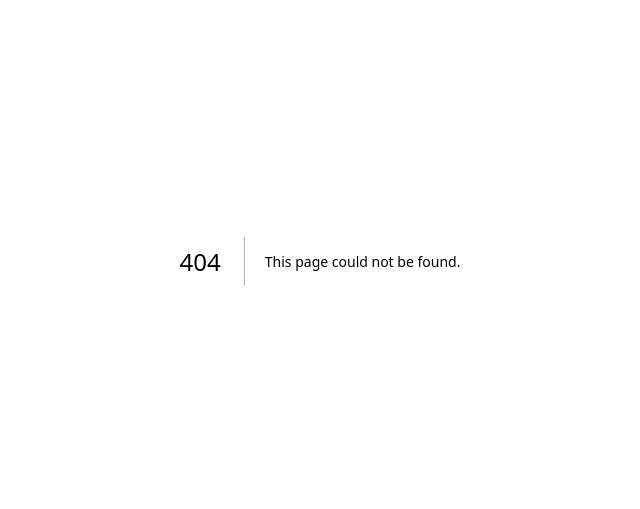
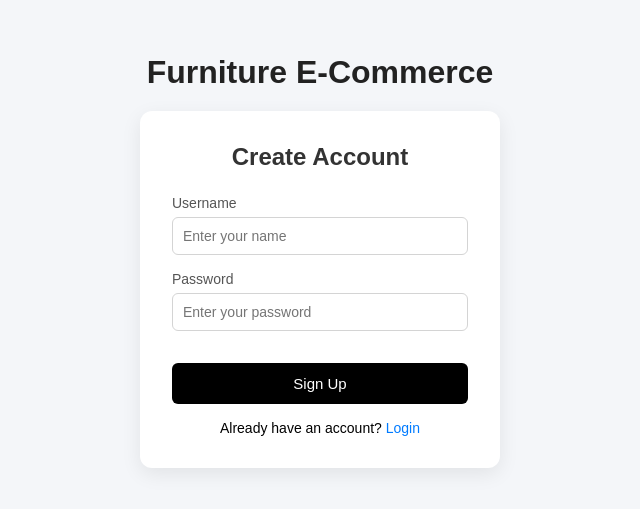
Before and after one commit to AnikMajumdar/includeFallProjecteFurniture, a Next.js app in the folder frontend/: page /signup in a window 1280 px wide. Before the commit this address had no page. Shown: the part 139-648 px from the top of the page, without its empty margins (320-960 px from the left). Built offline with nearby package versions, Linux system fonts and the light colour scheme.

Commit message:
fixed cart and added signup UI (not logic yet)

```diff
--- a/frontend/src/app/(pages)/cart/page.tsx
+++ b/frontend/src/app/(pages)/cart/page.tsx
@@ -17,6 +17,8 @@ const Cart = () => {
   const [cart, setCart] = useState<Product[]>();
   const [cartUpdate, setCartUpdate] = useState(0)
   //fetch items in cart and display them
+
+
   useEffect(() => {
     const getCartItems = async () => {
       const response = await getCart();
--- a/frontend/src/app/(pages)/search/page.tsx
+++ b/frontend/src/app/(pages)/search/page.tsx
@@ -46,7 +46,7 @@ const Search = () => {
         <div className="search-container">
           <h2 className="search-subtitle">search results for {query}:</h2>
 
-          {loading && <p className="search-status">Loading...</p>}
+          {loading && <p className="loading-sign"></p>}
 
           {error && <p className="search-error">{error}</p>}
 
--- a/frontend/src/app/(pages)/search/search.css
+++ b/frontend/src/app/(pages)/search/search.css
@@ -52,3 +52,26 @@
   display: grid;
   grid-template-columns: repeat(auto-fit, minmax(220px, 1fr));
 }
+
+.loading-sign {
+  display: flex;
+  align-items: center;
+  justify-content: center;
+  height: 60vh;
+}
+
+.loading-sign::after {
+  content: "";
+  width: 24px;
+  height: 24px;
+  border: 3px solid #ccc;
+  border-top-color: #333;
+  border-radius: 50%;
+  animation: spin 0.8s linear infinite;
+}
+
+@keyframes spin {
+  to {
+    transform: rotate(360deg);
+  }
+}
--- /dev/null
+++ b/frontend/src/app/(pages)/signup/page.tsx
@@ -0,0 +1,34 @@
+import React, {useState, useEffect} from "react";
+import "./signup.scss";
+
+export default function Signup() {
+  return (
+    <div className="signup-container">
+      <h1 className="main-title">Furniture E-Commerce</h1>
+
+      <div className="signup-card">
+        <h2>Create Account</h2>
+
+        <form>
+          <div className="form-group">
+            <label>Username</label>
+            <input type="text" placeholder="Enter your name" />
+          </div>
+
+          <div className="form-group">
+            <label>Password</label>
+            <input type="password" placeholder="Enter your password" />
+          </div>
+
+          <button type="button" className="signup-btn">
+            Sign Up
+          </button>
+        </form>
+
+        <p className="login-text">
+          Already have an account? <a href="/login">Login</a>
+        </p>
+      </div>
+    </div>
+  );
+}
--- /dev/null
+++ b/frontend/src/app/(pages)/signup/signup.scss
@@ -0,0 +1,87 @@
+.signup-container {
+  display: flex;
+  flex-direction: column;
+  justify-content: center;
+  align-items: center;
+  height: 100vh;
+  background: #f4f6f9;
+  font-family: "Arial", sans-serif;
+}
+
+.main-title {
+  font-size: 32px;
+  font-weight: 700;
+  color: #222;
+  margin-bottom: 20px;
+  text-align: center;
+}
+
+.signup-card {
+  width: 360px;
+  background: white;
+  padding: 2rem;
+  border-radius: 12px;
+  box-shadow: 0 6px 20px rgba(0, 0, 0, 0.08);
+  text-align: center;
+}
+
+h2 {
+  margin-bottom: 1.5rem;
+  color: #333;
+  font-size: 24px;
+}
+
+.form-group {
+  text-align: left;
+  margin-bottom: 1rem;
+}
+
+label {
+  display: block;
+  font-size: 14px;
+  margin-bottom: 6px;
+  color: #555;
+}
+
+input {
+  width: 100%;
+  padding: 10px;
+  border: 1px solid #d4d4d4;
+  border-radius: 6px;
+  font-size: 14px;
+
+  &:focus {
+    border-color: black;
+    outline: none;
+  }
+}
+
+.signup-btn {
+  width: 100%;
+  padding: 12px;
+  background: black;
+  border: none;
+  color: white;
+  font-size: 15px;
+  border-radius: 6px;
+  cursor: pointer;
+  margin-top: 1rem;
+
+  &:hover {
+    background: black;
+  }
+}
+
+.login-text {
+  margin-top: 1rem;
+  font-size: 14px;
+
+  a {
+    color: #007bff;
+    text-decoration: none;
+
+    &:hover {
+      text-decoration: underline;
+    }
+  }
+}
```
Also changed, not shown: frontend/src/app/(components)/productCard/productCard.tsx (+7 -9 lines), frontend/src/app/(components)/productInfo/prouctInfo.tsx (line endings or trailing spaces).
